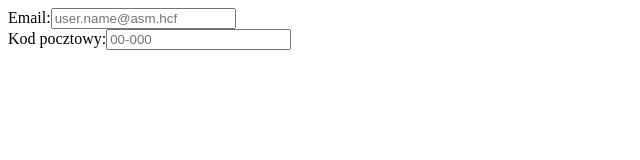
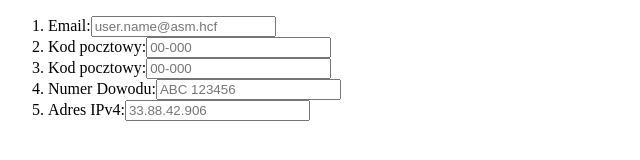
Before and after one commit to Pawel095/IPM, a plain HTML site: page 1/index.html in a window 1280 px wide. Shown: the whole page, without its empty margins (0-640 px from the left). Drawn offline with Linux system fonts and the light colour scheme.

Commit message:
kod pocztowy + numer dowodu

```diff
--- a/1/index.html
+++ b/1/index.html
@@ -8,18 +8,42 @@
     <link rel="stylesheet" type="text/css" media="screen" href="main.css" />
   </head>
   <body>
+    <ol>
       <div class="container">
         <div class="row">
-        Email:<input type="email" placeholder="user.name@asm.hcf" />
+          <li>Email:<input type="email" placeholder="user.name@asm.hcf" /></li>
         </div>
         <div class="row">
+          <li>
             Kod pocztowy:<input
               type="text"
               pattern="\d{2}-\d{3}"
               placeholder="00-000"
             />
+          </li>
         </div>
-      <div class="row"></div>
+        <div class="row">
+          <li>
+            Kod pocztowy:<input
+              type="text"
+              pattern="\d{2}-\d{3}"
+              placeholder="00-000"
+            />
+          </li>
         </div>
+        <div class="row">
+          <li>
+            Numer Dowodu:<input
+              type="text"
+              placeholder="ABC 123456"
+              pattern="[A-Z]{3}\s\d{6}"
+            />
+          </li>
+        </div>
+        <div class="row">
+          <li>Adres IPv4:<input type="text" placeholder="33.88.42.906" /></li>
+        </div>
+      </div>
+    </ol>
   </body>
 </html>
```
Lines whose indentation alone changed are shown as unchanged.
